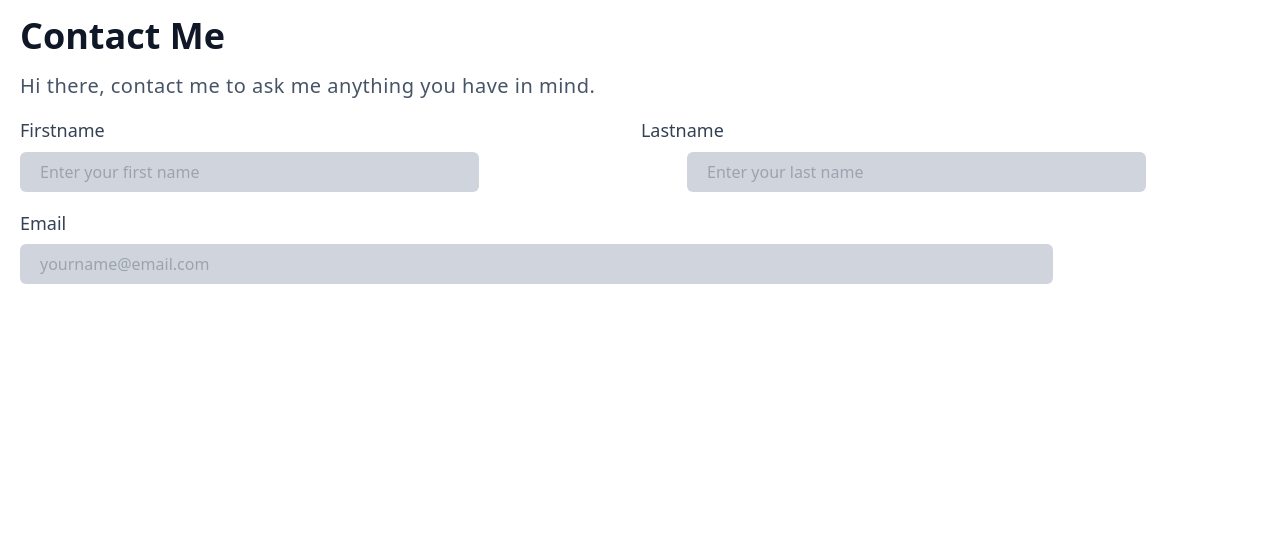
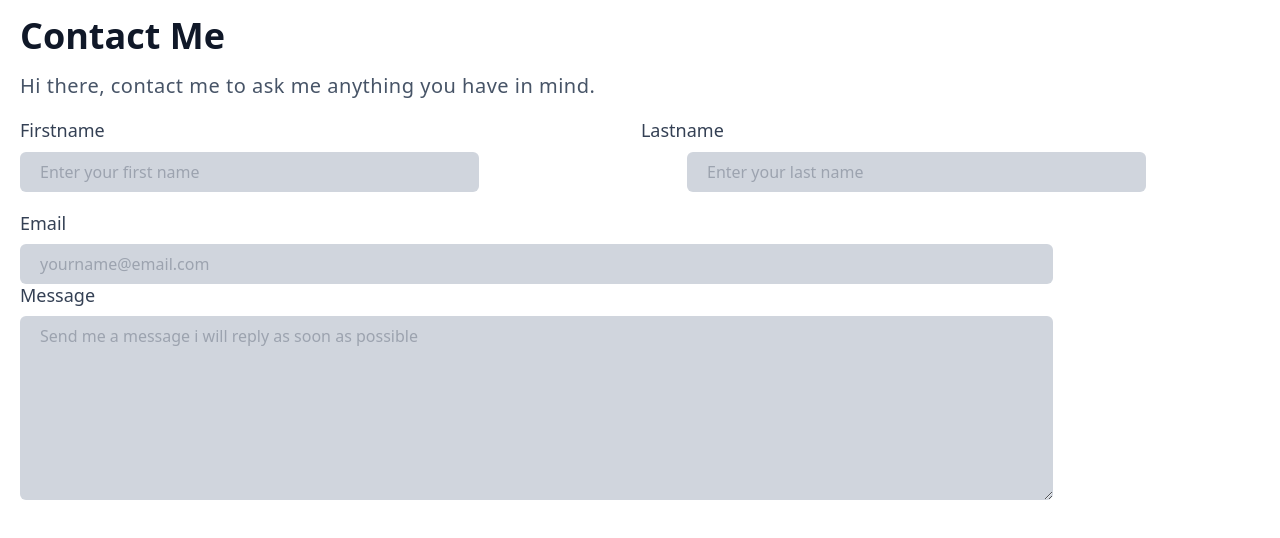
Before and after one commit to Princessayomide53/Profile-link, a React (Create React App) app: page /contact in a window 1280 px wide. Shown: the top 538 px of the page. Built offline with nearby package versions, Linux system fonts and the light colour scheme.

Commit message:
textarea: added fixe with a width and height

```diff
--- a/src/Pages/Contact.js
+++ b/src/Pages/Contact.js
@@ -20,9 +20,15 @@ function Contact() {
         <input type="text" placeholder="Enter your last name" className='py-2 pl-5 pr-52 outline-slate-500 bg-[#D0D5DD] rounded-md'/>
         </div>
         <div className="space-y-2">
-            <label className='font-medium text-lg leading-5 mb-5 text-[#344054]'>Email</label> <br />
+            <label className='font-medium text-lg leading-5 text-[#344054]'>Email</label> <br />
             <input type="password" placeholder="yourname@email.com" className='pt-2 py-2 pl-5 w-10/12 rounded-md bg-[#D0D5DD] outline-slate-500' />
         </div>
+
+        <div className="space-y-2">
+            <label className="font-medium text-lg leading-5 mt-5 text-[#344054]">Message</label>
+            <textarea placeholder="Send me a message i will reply as soon as possible" className="pt-2 py-32 pl-5 w-10/12 block rounded-md bg-[#D0D5DD] outline-slate-500"></textarea>
+        </div>
+
             </form>
             </div>
 
```
